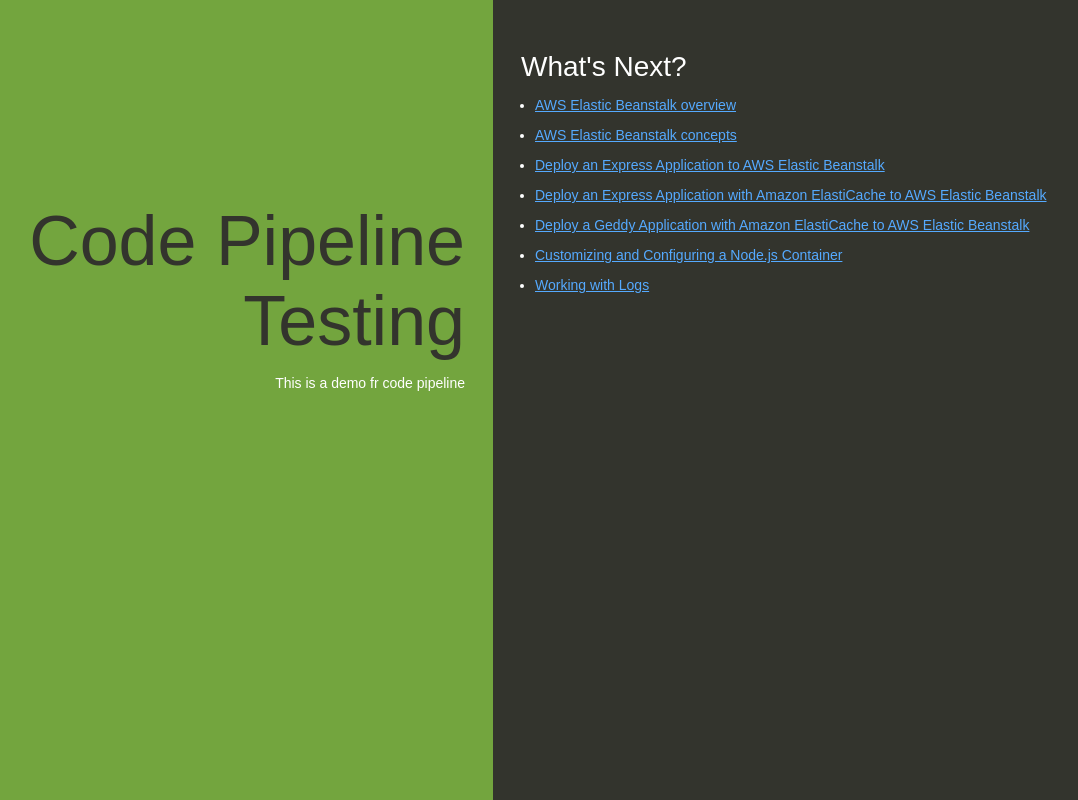
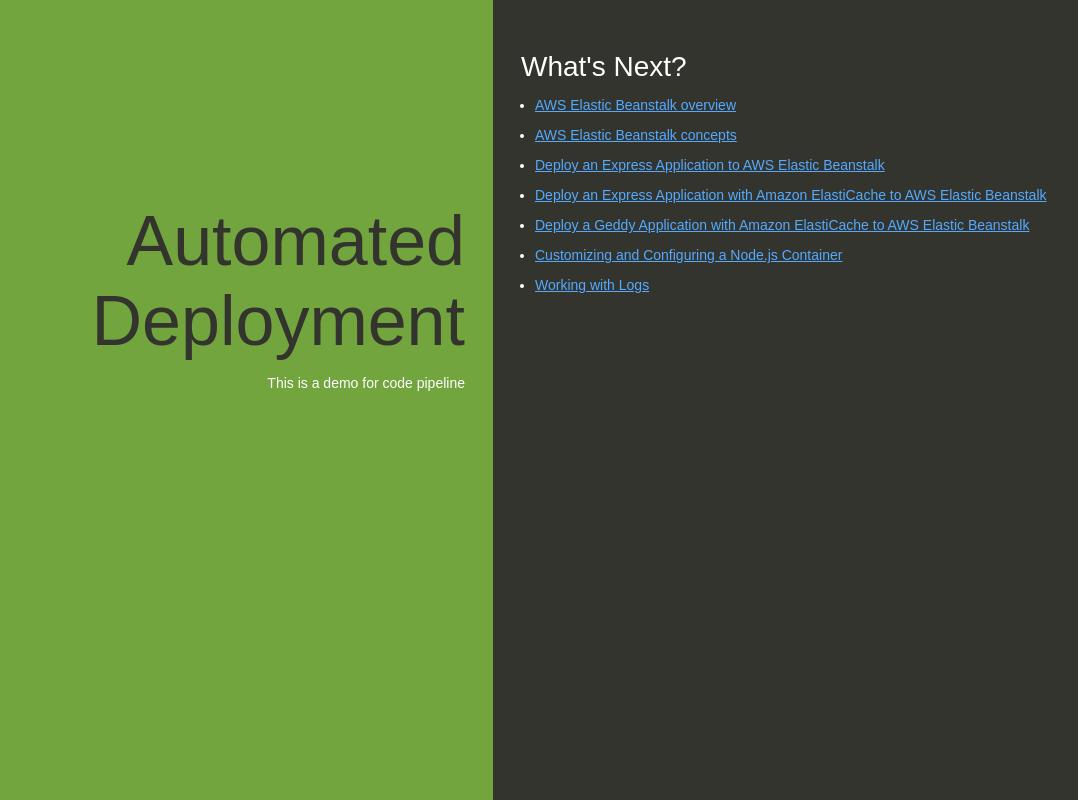
Before and after one commit to unique-upasana/democode, a website: page index.html in a window 1280 px wide. Shown: the whole page, without its empty margins (147-1225 px from the left). Drawn offline with Linux system fonts and the light colour scheme.

Commit message:
Add files via upload

```diff
--- a/index.html
+++ b/index.html
@@ -74,8 +74,8 @@
   </head>
   <body>
     <div class="textColumn">
-      <h1>Code Pipeline Testing</h1>
-      <p>This is a demo fr code pipeline</p>
+      <h1>Automated Deployment</h1>
+      <p>This is a demo for code pipeline</p>
     </div>
     <div class="linksColumn">
       <h2>What's Next?</h2>
```
